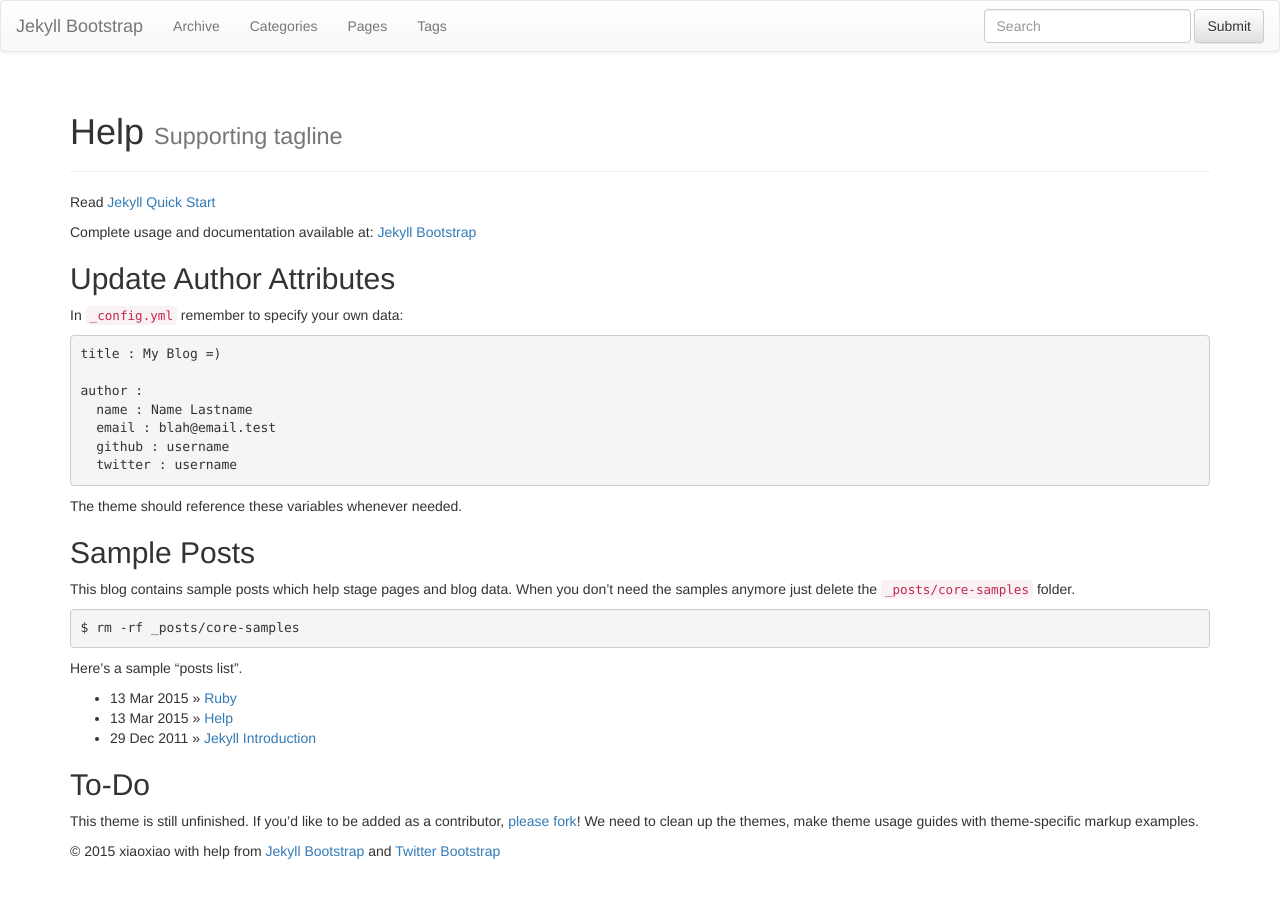
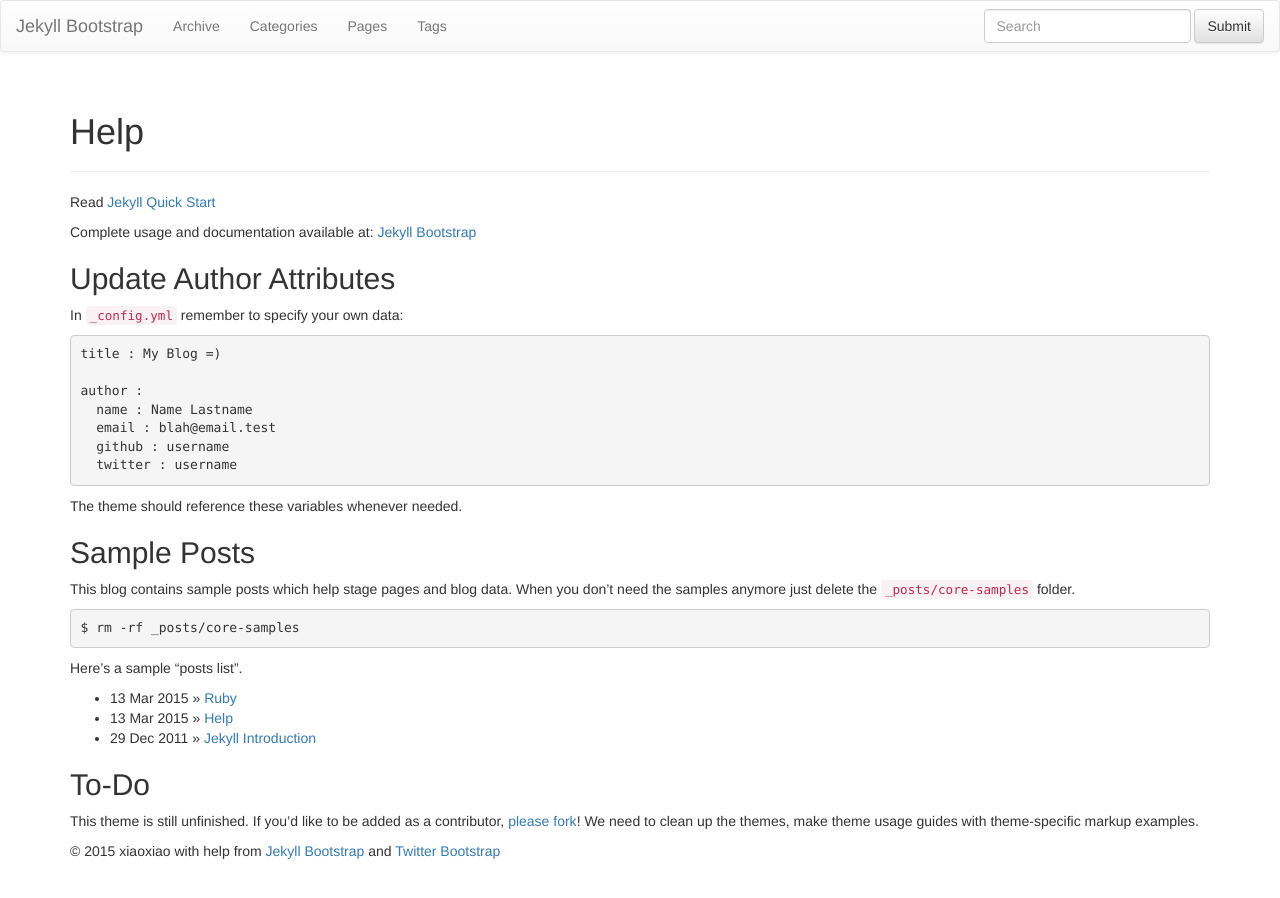
Before and after one commit to plusjade/jekyll-bootstrap, a Jekyll site: the page built from _posts/core-samples/2015-03-13-Help.MD, in a window 1280 px wide. Built offline with Jekyll 4.4.1, drawn with Linux system fonts in a browser that asks for light colours; nearby versions of some CDN libraries; library files that are not in the unit come from our copies.

Commit message:
Update 2015-03-13-Help.MD

```diff
--- a/_posts/core-samples/2015-03-13-Help.MD
+++ b/_posts/core-samples/2015-03-13-Help.MD
@@ -1,7 +1,6 @@
 ---
 layout: page
 title: Help
-tagline: Supporting tagline
 ---
 {% include JB/setup %}
 
```
